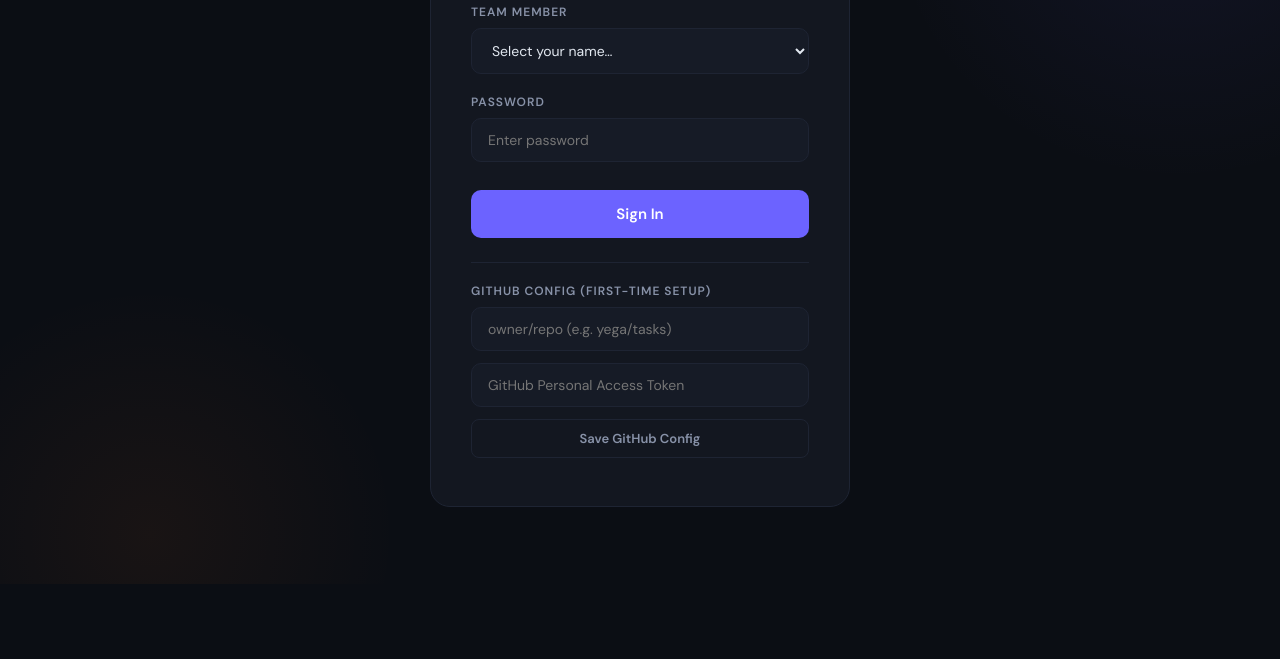
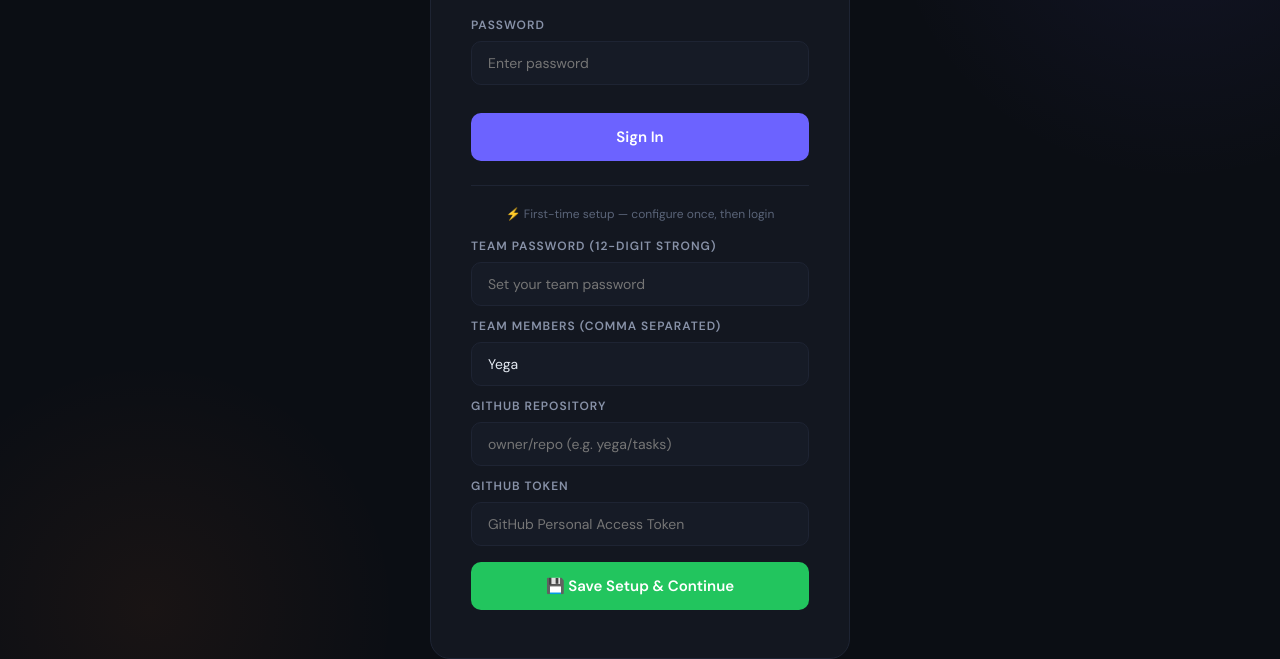
Before and after one commit to YEGAPPAN-S/task-manager, a plain HTML site: page index.html in a window 1280 px wide. Shown: the part 216-875 px from the top of the page. Before the commit the page ends 800 px from the top, so only its background shows below. Drawn offline with Linux system fonts and the light colour scheme.

Commit message:
Update first-time setup fields and button actions

```diff
--- a/index.html
+++ b/index.html
@@ -229,14 +229,24 @@ body { font-family: 'DM Sans', sans-serif; background: var(--bg); color: var(--t
     <button class="login-btn" onclick="handleLogin()">Sign In</button>
     <p class="login-error" id="login-error"></p>
     <div style="margin-top:24px;border-top:1px solid var(--border);padding-top:20px;">
+      <p style="font-size:12px;color:var(--text-muted);margin-bottom:16px;text-align:center;">⚡ First-time setup — configure once, then login</p>
       <div class="form-group" style="margin-bottom:12px">
-        <label>GitHub Config (first-time setup)</label>
+        <label>Team Password (12-digit strong)</label>
+        <input type="password" id="setup-password" placeholder="Set your team password" autocomplete="off">
+      </div>
+      <div class="form-group" style="margin-bottom:12px">
+        <label>Team Members (comma separated)</label>
+        <input type="text" id="setup-members" placeholder="Yega, John, Priya, Ravi">
+      </div>
+      <div class="form-group" style="margin-bottom:12px">
+        <label>GitHub Repository</label>
         <input type="text" id="setup-repo" placeholder="owner/repo (e.g. yega/tasks)">
       </div>
       <div class="form-group" style="margin-bottom:12px">
+        <label>GitHub Token</label>
         <input type="password" id="setup-token" placeholder="GitHub Personal Access Token" autocomplete="off">
       </div>
-      <button class="btn btn-secondary" style="width:100%" onclick="saveGitHubConfig()">Save GitHub Config</button>
+      <button class="login-btn" style="background:#22C55E;margin-top:4px" onclick="saveFirstTimeSetup()">💾 Save Setup & Continue</button>
     </div>
   </div>
 </div>
@@ -344,16 +354,16 @@ body { font-family: 'DM Sans', sans-serif; background: var(--bg); color: var(--t
 <script>
 const PRODUCTS=['Flycart','Yuko','Retainful','WPLoyalty','UpsellWP','Spark Editor','Other Works'];
 const STATUSES=['not-started','pending','working','completed'];
-let state={tasks:[],config:{repo:'',token:'',filepath:'task.json',members:['Yega'],password:'zqTN$3ot!hG0'},currentUser:null,activeProduct:null,activeAssignee:null,editingTaskId:null,editingTags:[],sha:null};
+let state={tasks:[],config:{repo:'',token:'',filepath:'task.json',members:['Yega'],password:''},currentUser:null,activeProduct:null,activeAssignee:null,editingTaskId:null,editingTags:[],sha:null};
 
 function init(){loadConfigFromLocal();populateLoginDropdown();const s=localStorage.getItem('cb_session');if(s){state.currentUser=s;showApp();}}
-function loadConfigFromLocal(){const c=localStorage.getItem('cb_config');if(c){try{state.config={...state.config,...JSON.parse(c)};}catch(e){}}document.getElementById('setup-repo').value=state.config.repo||'';document.getElementById('setup-token').value=state.config.token||'';}
+function loadConfigFromLocal(){const c=localStorage.getItem('cb_config');if(c){try{state.config={...state.config,...JSON.parse(c)};}catch(e){}}document.getElementById('setup-repo').value=state.config.repo||'';document.getElementById('setup-token').value=state.config.token||'';document.getElementById('setup-password').value=state.config.password||'';document.getElementById('setup-members').value=state.config.members.join(', ')||'';}
 function saveConfigToLocal(){localStorage.setItem('cb_config',JSON.stringify(state.config));}
 function populateLoginDropdown(){const s=document.getElementById('login-user');s.innerHTML='<option value="">Select your name…</option>';state.config.members.forEach(m=>{s.innerHTML+=`<option value="${m}">${m}</option>`;});}
 
 function handleLogin(){const u=document.getElementById('login-user').value,pw=document.getElementById('login-password').value,e=document.getElementById('login-error');if(!u){e.textContent='Please select your name.';e.style.display='block';return;}if(!state.config.password){e.textContent='No password set. Use Settings to configure.';e.style.display='block';return;}if(pw!==state.config.password){e.textContent='Invalid password. Please try again.';e.style.display='block';return;}e.style.display='none';state.currentUser=u;localStorage.setItem('cb_session',u);showApp();}
 function handleLogout(){state.currentUser=null;localStorage.removeItem('cb_session');document.getElementById('app').style.display='none';document.getElementById('login-screen').style.display='flex';document.getElementById('login-password').value='';}
-function saveGitHubConfig(){const r=document.getElementById('setup-repo').value.trim(),t=document.getElementById('setup-token').value.trim();if(r)state.config.repo=r;if(t)state.config.token=t;saveConfigToLocal();showToast('GitHub config saved!','success');}
+function saveFirstTimeSetup(){const pw=document.getElementById('setup-password').value.trim(),members=document.getElementById('setup-members').value.trim(),r=document.getElementById('setup-repo').value.trim(),t=document.getElementById('setup-token').value.trim(),e=document.getElementById('login-error');if(!pw){e.textContent='Please set a team password.';e.style.display='block';return;}if(pw.length<6){e.textContent='Password must be at least 6 characters.';e.style.display='block';return;}state.config.password=pw;if(members){state.config.members=members.split(',').map(m=>m.trim()).filter(m=>m);}if(r)state.config.repo=r;if(t)state.config.token=t;saveConfigToLocal();populateLoginDropdown();e.style.display='none';showToast('Setup complete! Now select your name and login.','success');document.getElementById('login-password').value=pw;document.getElementById('login-password').focus();}
 
 async function showApp(){document.getElementById('login-screen').style.display='none';document.getElementById('app').style.display='flex';document.getElementById('header-username').textContent=state.currentUser;document.getElementById('header-avatar').textContent=getInitials(state.currentUser);renderProductFilters();await syncFromGitHub();renderBoard();setupDragAndDrop();}
 function getInitials(n){return n.split(' ').map(w=>w[0]).join('').toUpperCase().slice(0,2);}
```
